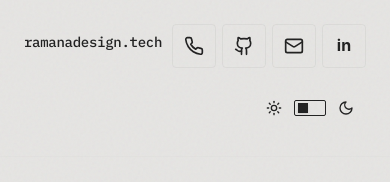
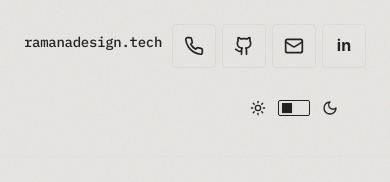
Before and after one commit to hereisramana/productportfolio, a React (Vite) app: page / in a window 390 px wide. Shown: the top 182 px of the page. Built offline with nearby package versions, Linux system fonts and the light colour scheme.

Commit message:
debug and fix performance lag in mobile ui

```diff
--- a/src/components/sections/Home.tsx
+++ b/src/components/sections/Home.tsx
@@ -87,11 +87,11 @@ export const Home: React.FC<HomeProps> = ({ onNavigate, onNavigateToDocumentatio
                </div>
 
                {/* Theme Toggle Bar */}
-               <div className="flex items-center gap-1 self-end mt-1 mr-3">
+               <div className="flex items-center gap-1 self-end mt-1 mr-7">
                  <Sun className="w-4 h-4 text-[var(--color-ink)]" />
                  <button
                    onClick={toggleTheme}
-                   className="w-12 h-12 flex items-center justify-center cursor-pointer group"
+                   className="w-12 h-12 flex items-center justify-center cursor-pointer group touch-manipulation"
                    aria-label={`Switch to ${theme === 'dark' ? 'light' : 'dark'} mode`}
                  >
                    <div className="w-8 h-4 border border-[var(--color-ink)] rounded-[2px] relative flex items-center transition-opacity group-hover:opacity-80">
--- a/src/components/ui/Card.tsx
+++ b/src/components/ui/Card.tsx
@@ -34,18 +34,10 @@ export const ProjectGridTile: React.FC<ProjectGridTileProps> = ({ project, onNav
     };
   }, []);
 
-  const handleBlur = (e: React.FocusEvent) => {
-    // Check if the new focus is outside the component
-    if (!e.currentTarget.contains(e.relatedTarget)) {
-      setIsFlipped(false);
-    }
-  };
-
   return (
     <div
       ref={cardRef}
       className="group relative h-full perspective-1000"
-      onBlur={handleBlur}
     >
       <div
         className="relative w-full aspect-square transition-all duration-500 transform-style-3d"
--- a/src/styles/globals.css
+++ b/src/styles/globals.css
@@ -68,7 +68,7 @@ body {
   line-height: 1.5;
   overflow-x: hidden;
   position: relative;
-  transition: background-color 0.3s var(--ease-soft), color 0.3s var(--ease-soft);
+  /* Removed transition to fix mobile lag during theme switch */
 }
 
 h1, h2, h3, h4, h5, h6 {
@@ -94,7 +94,7 @@ h1, h2, h3, h4, h5, h6 {
 
 /* Interaction: Soft Glow/Shift instead of Invert */
 .hover-soft {
-  transition: background-color 0.2s var(--ease-soft), color 0.2s var(--ease-soft);
+  /* Removed transition to fix mobile lag */
 }
 .hover-soft:hover {
   background-color: var(--color-paper-dim);
```
